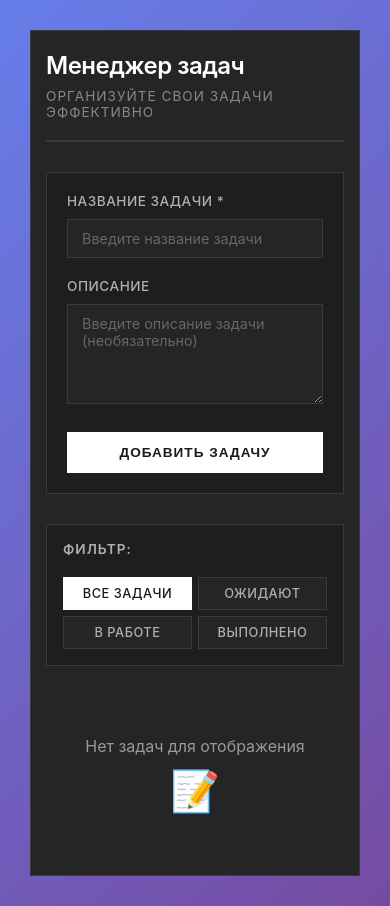
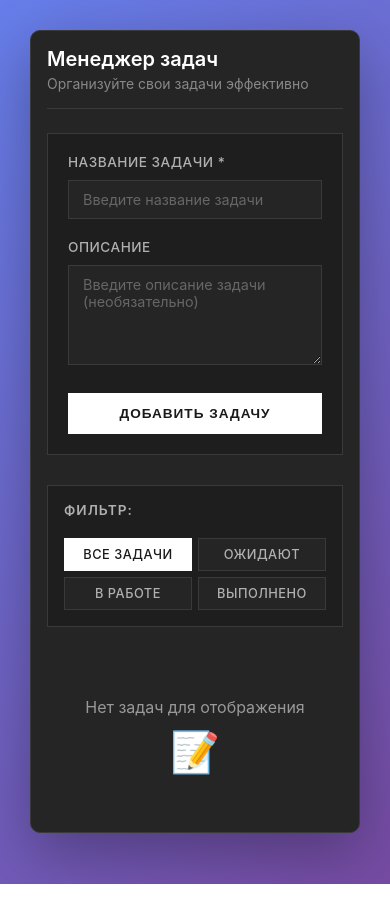
Before and after one commit to MK4PGStart/task-manager, a React (Create React App) app: page / in a window 390 px wide. After the commit the page ends 884 px from the top, so only its background shows below. Built offline with nearby package versions, Linux system fonts and the light colour scheme.

Commit message:
Update App.css

```diff
--- a/src/App.css
+++ b/src/App.css
@@ -8,43 +8,32 @@
 
 .container {
   width: 100%;
-  max-width: 900px;
+  max-width: 1400px;
   background: #252525;
   border: 1px solid #3a3a3a;
-  padding: 40px;
-  animation: fadeIn 0.3s ease-in;
-}
-
-@keyframes fadeIn {
-  from {
-    opacity: 0;
-  }
-  to {
-    opacity: 1;
-  }
+  border-radius: 16px;
+  padding: 30px;
+  box-shadow: 0 20px 60px rgba(0, 0, 0, 0.3);
 }
 
 .app-header {
   text-align: left;
-  margin-bottom: 40px;
-  padding-bottom: 30px;
-  border-bottom: 2px solid #3a3a3a;
+  margin-bottom: 30px;
+  padding-bottom: 20px;
+  border-bottom: 1px solid #3a3a3a;
 }
 
 .app-header h1 {
   color: #ffffff;
-  font-size: 2.2rem;
-  margin-bottom: 8px;
+  font-size: 2rem;
+  margin-bottom: 4px;
   font-weight: 600;
-  letter-spacing: -0.5px;
 }
 
 .subtitle {
   color: #888;
-  font-size: 0.95rem;
+  font-size: 0.875rem;
   font-weight: 400;
-  text-transform: uppercase;
-  letter-spacing: 1px;
 }
 
 /* Адаптивность */
@@ -54,29 +43,27 @@
   }
 
   .container {
-    padding: 30px 20px;
+    padding: 20px;
+    border-radius: 12px;
   }
 
   .app-header {
-    margin-bottom: 30px;
-    padding-bottom: 20px;
+    margin-bottom: 24px;
+    padding-bottom: 16px;
   }
 
   .app-header h1 {
-    font-size: 1.8rem;
+    font-size: 1.5rem;
   }
 }
 
 @media (max-width: 480px) {
   .container {
-    padding: 20px 15px;
+    padding: 16px;
+    border-radius: 10px;
   }
 
   .app-header h1 {
-    font-size: 1.5rem;
-  }
-
-  .subtitle {
-    font-size: 0.85rem;
+    font-size: 1.25rem;
   }
 }
```
